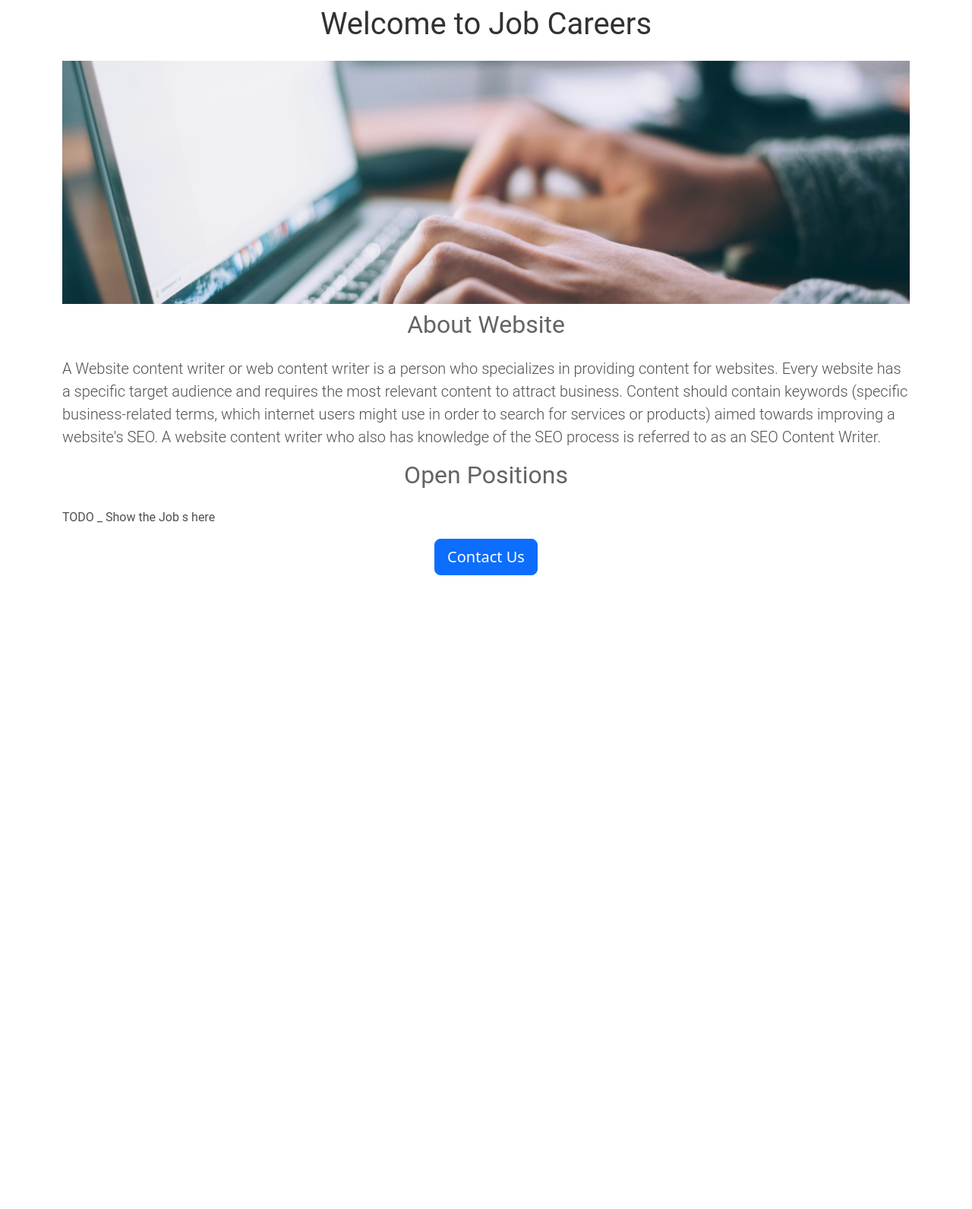
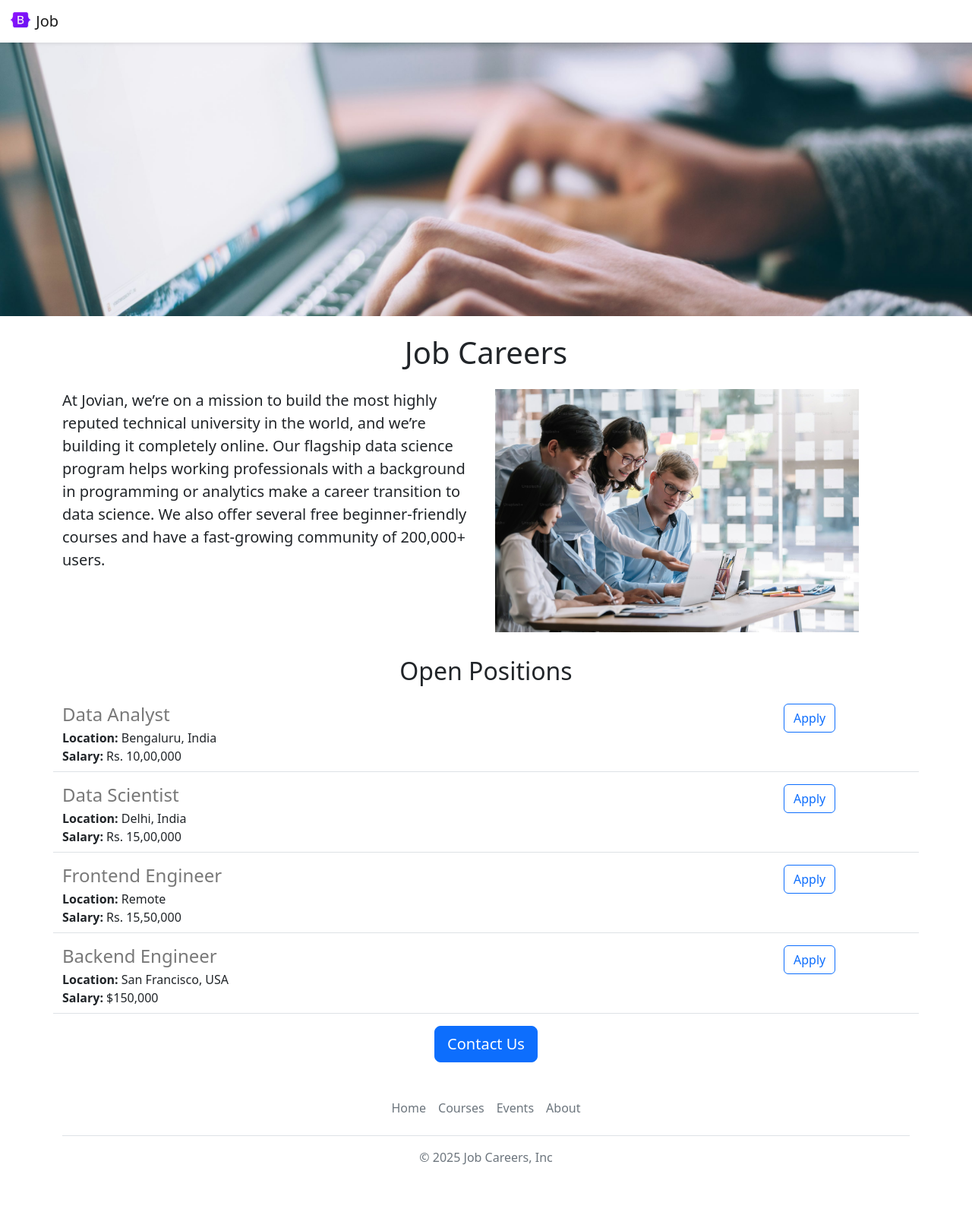
Before and after one commit to ukilsk/Std_Career_Website_v2, a Flask app: page / in a window 1280 px wide. Shown: the whole page at 76% size. Before the commit the page ends 757 px from the top, so only its background shows below. Run offline with Flask 3, Linux system fonts and the light colour scheme.

Commit message:
Update home.html

```diff
--- a/templates/Home.html
+++ b/templates/Home.html
@@ -1,66 +1,47 @@
 <!DOCTYPE html>
 <html>
   <head>
-
-  <title> Students Careers </title>
-
+    <title>Job Careers</title>
     <meta charset="utf-8">
     <meta name="viewport" content="width=device-width, initial-scale=1">
-
-  <link href="https://cdn.jsdelivr.net/npm/bootstrap@5.3.5/dist/css/bootstrap.min.css" rel="stylesheet" integrity="sha384-SgOJa3DmI69IUzQ2PVdRZhwQ+dy64/BUtbMJw1MZ8t5HZApcHrRKUc4W0kG879m7" crossorigin="anonymous">
-
+    <link href="https://cdn.jsdelivr.net/npm/bootstrap@5.2.0-beta1/dist/css/bootstrap.min.css" rel="stylesheet" integrity="sha384-0evHe/X+R7YkIZDRvuzKMRqM+OrBnVFBL6DOitfPri4tjfHxaWutUpFmBp4vmVor" crossorigin="anonymous">
     <style>
-    h1 {
-      font-size: 40px;
-      font-family: Roboto;
-      font-weight: normal;
-      color: rgb(50,50,50);
-      text-align: center;
-
+      #banner {
+        height: 360px;
+        width: 100%;
+        object-fit:cover;
+        margin-bottom: 16px;
       }
-
-    #banner {
-      width: 100%;
-      height: 320px;
-      object-fit: cover;
-    }
-
-    h2 {
-      font-size: 32px;
-      font-family: Roboto;
-      font-weight: normal;
-      color: rgb(100,100,100);
-      text-align: center;
-
-    }
-    p{
-      font-family: Roboto;
-      color: rgb(80,80,80);
-    }
-
-    #centered {
-      max-width: 720px;
-      margin : 0 auto;
-    }
-
     </style>
   </head>
   <body>
-  <div  class="container">
-    <h1 class="text-center mt-2 mb-4">Welcome to Job Careers</h1>
-     <img id="banner" src="https://70bd553b-b8b1-4425-84b2-f3bfea77298c-00-nyg7ayciteii.sisko.replit.dev/static/banner.jpg"height ="320" >
-
-  <h2 class="text-center mt-2 mb-4">About Website </h2>
-
+    {% include 'nav.html' %}
+    <img class="img-fluid" id="banner" src="https://70bd553b-b8b1-4425-84b2-f3bfea77298c-00-nyg7ayciteii.sisko.replit.dev/static/banner.jpg" >
+    <div class="container">
+      <h1 class="text-center mt-2 mb-4">
+        {{company_name}}
+      </h1>
+      <div class="row" style="margin-bottom:32px">
+        <div class="col-6">
       <p class="lead">
-    A Website content writer or web content writer is a person who specializes in providing content for websites. Every website has a specific target audience and requires the most relevant content to attract business. Content should contain keywords (specific business-related terms, which internet users might use in order to search for services or products) aimed towards improving a website's SEO. A website content writer who also has knowledge of the SEO process is referred to as an SEO Content Writer.</p>
-
-  <h2 class="text-center mt-2 mb-4"> Open Positions</h2>
-
-  <p>TODO _ Show the Job s here</p>
-    <div style="text-align:center;">
-     <button class="btn btn-primary btn-lg">Contact Us</button>
+        At Jovian, we’re on a mission to build the most highly reputed technical university in the world, and we’re building it completely online. Our flagship data science program helps working professionals with a background in programming or analytics make a career transition to data science. We also offer several free beginner-friendly courses and have a fast-growing community of 200,000+ users.
+      </p>
+        </div>
+        <div class="col-6">
+        <img src="static/peoples1.jpg"
+          style="height:320px;">
         </div>
       </div>
+      <h2 class="text-center mt-2 mb-4">Open Positions</h2>
+      <div>
+        {% for job in jobs %}
+          {% include 'jobitem.html' %}
+        {% endfor %}
+      </div>
+      <div class="text-center">
+      <a class="btn btn-primary btn-lg" href="mailto:hello@jovian.ai?subject=Question%20about%20Job%20Opernings&body=My%20name%3A%20%3Cyour%20name%20here%3E%0D%0A%0D%0AMy%20questions%3A%20%3Center%20question%20here%3E%0D%0A">Contact Us</a>
+      </div>
+    </div>
+    {% include 'footer.html' %}
   </body>
 </html>
```
Lines whose indentation alone changed are shown as unchanged.
